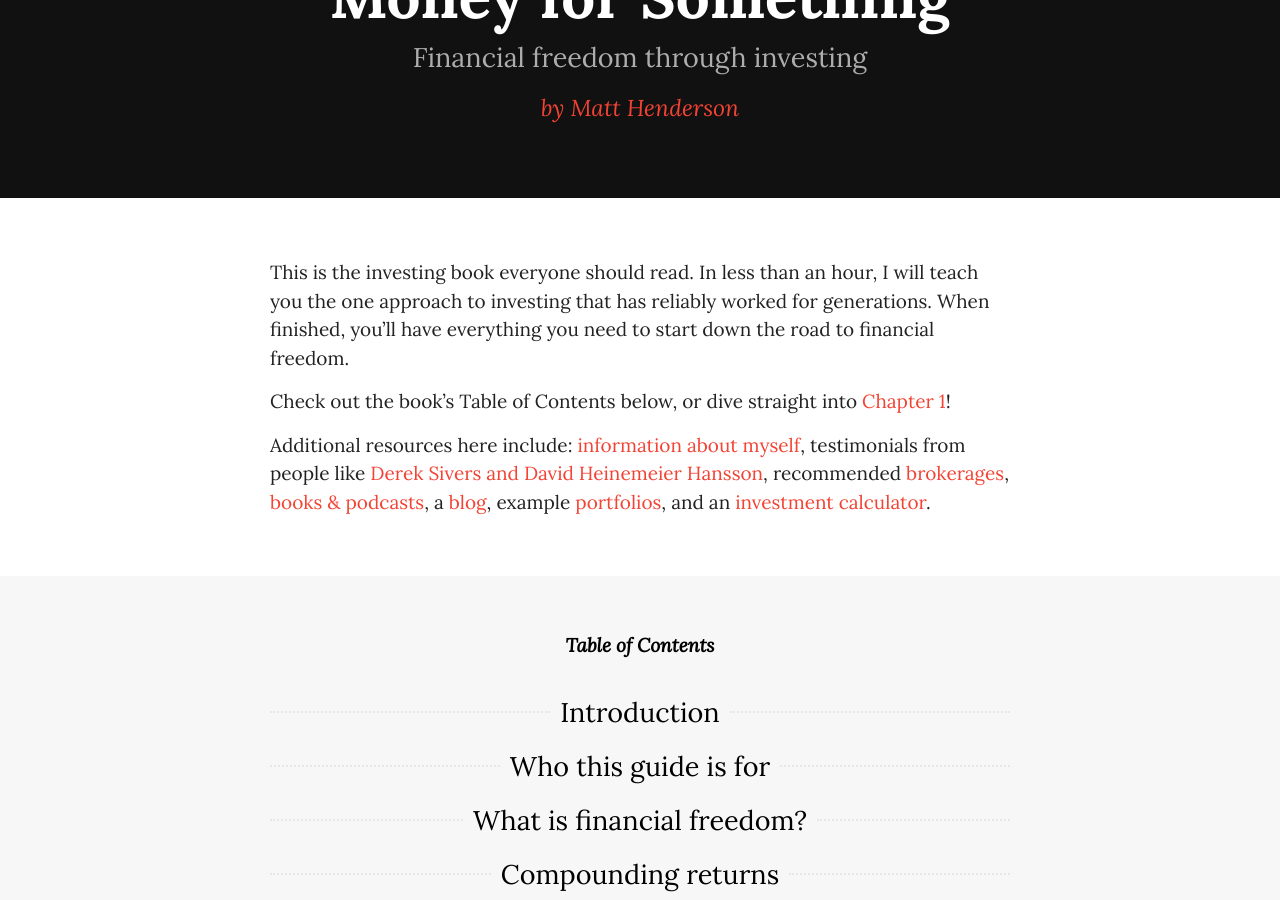
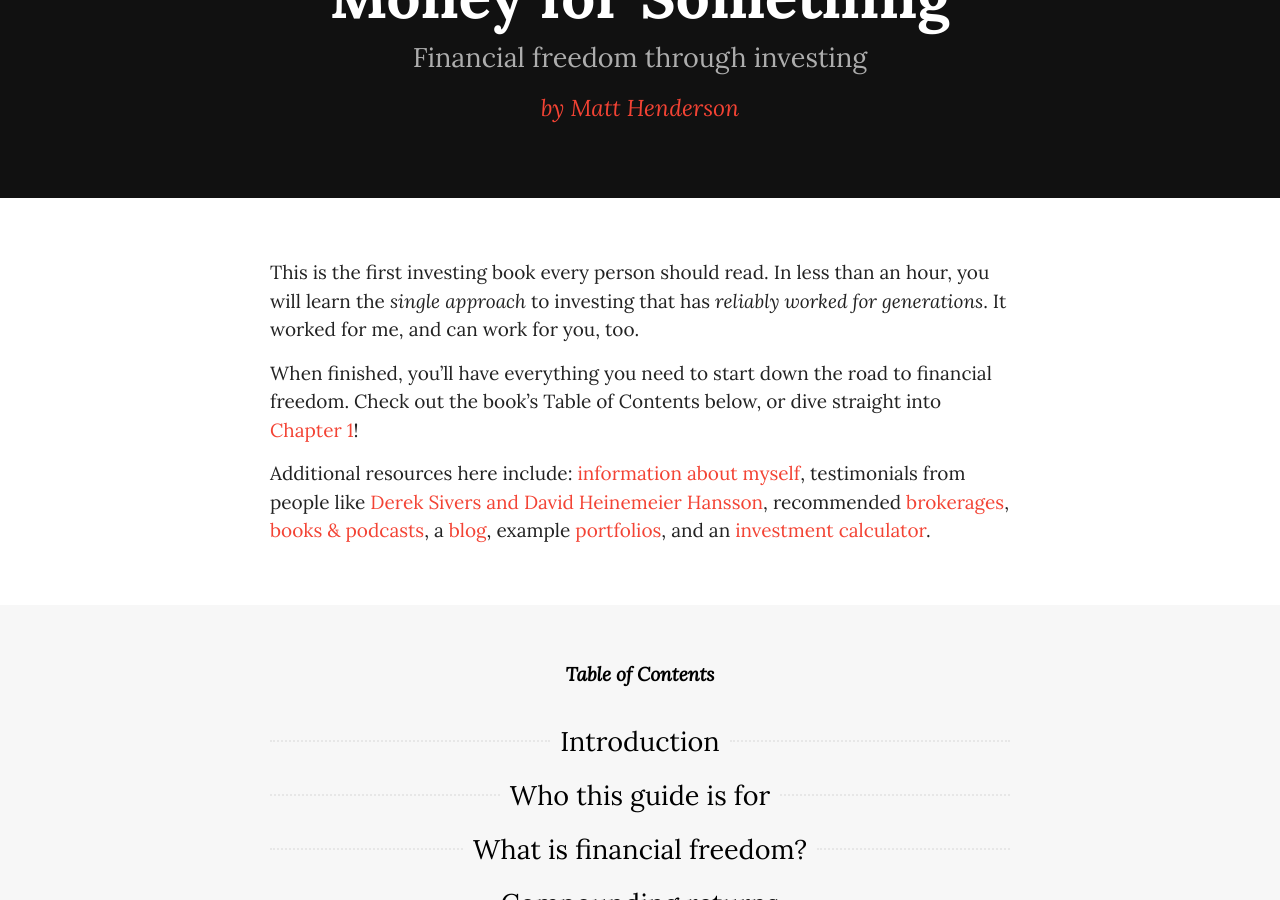
Before and after one commit to dafacto/moneyforsomething, a Jekyll site: the page built from index.md, in a window 1280 px wide and 900 px high, scrolled down 426 px. Built offline with Jekyll 4.4.1, drawn with Linux system fonts in a browser that asks for light colours; some web fonts are replaced; a script that is not in the unit is left out.

Commit message:
Home page tweak

```diff
--- a/index.md
+++ b/index.md
@@ -4,8 +4,8 @@ title: Money for Something
 intro: Financial freedom through investing
 ---
 
-This is the investing book everyone should read. In less than an hour, I will teach you the one approach to investing that has reliably worked for generations. When finished, you’ll have everything you need to start down the road to financial freedom.
+This is the first investing book every person should read. In less than an hour, you will learn the *single approach* to investing that has *reliably worked for generations*. It worked for me, and can work for you, too.
 
-Check out the book’s Table of Contents below, or dive straight into [Chapter 1](/book/introduction/)!
+When finished, you’ll have everything you need to start down the road to financial freedom. Check out the book’s Table of Contents below, or dive straight into [Chapter 1](/book/introduction/)!
 
 Additional resources here include: [information about myself](/about/), testimonials from people like [Derek Sivers and David Heinemeier Hansson](/praise/), recommended [brokerages](/brokerages/), [books & podcasts](/books/), a [blog](/blog/), example [portfolios](/portfolios/), and an [investment calculator](/calculator/).
```
